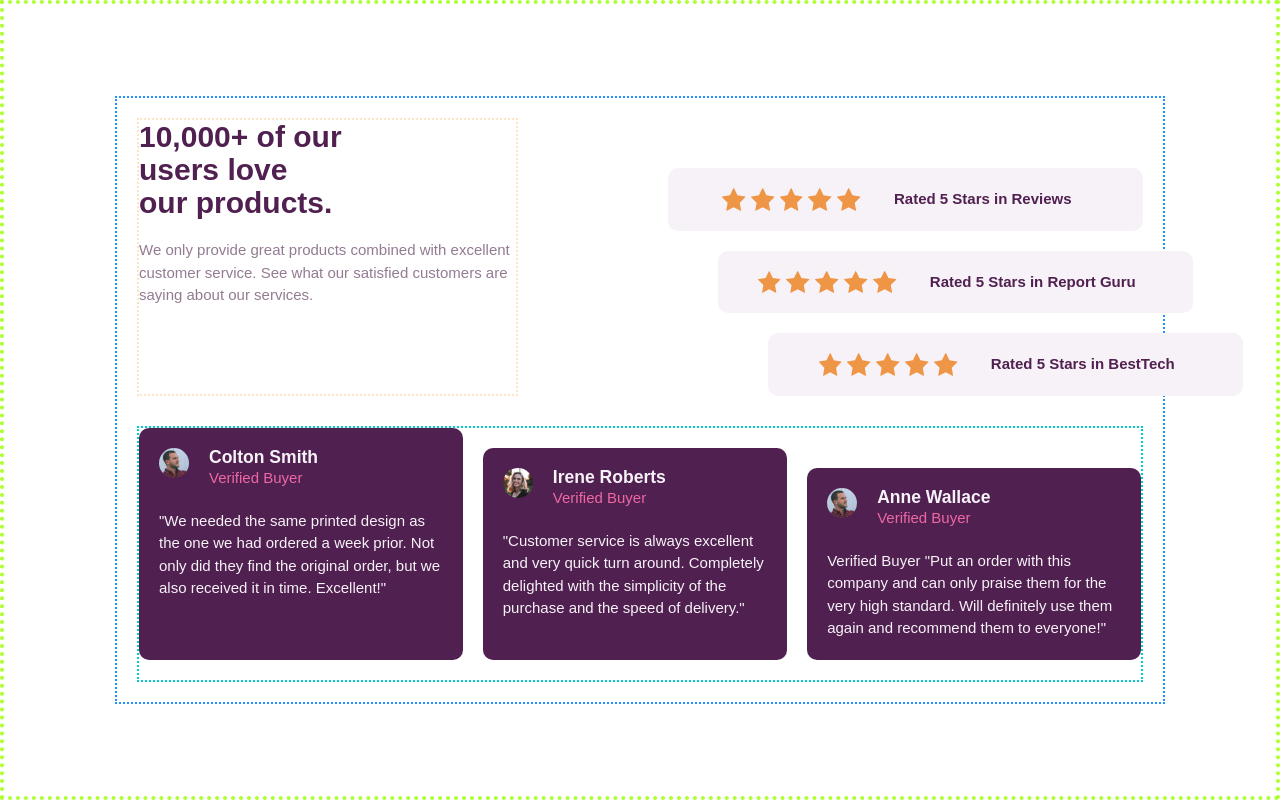
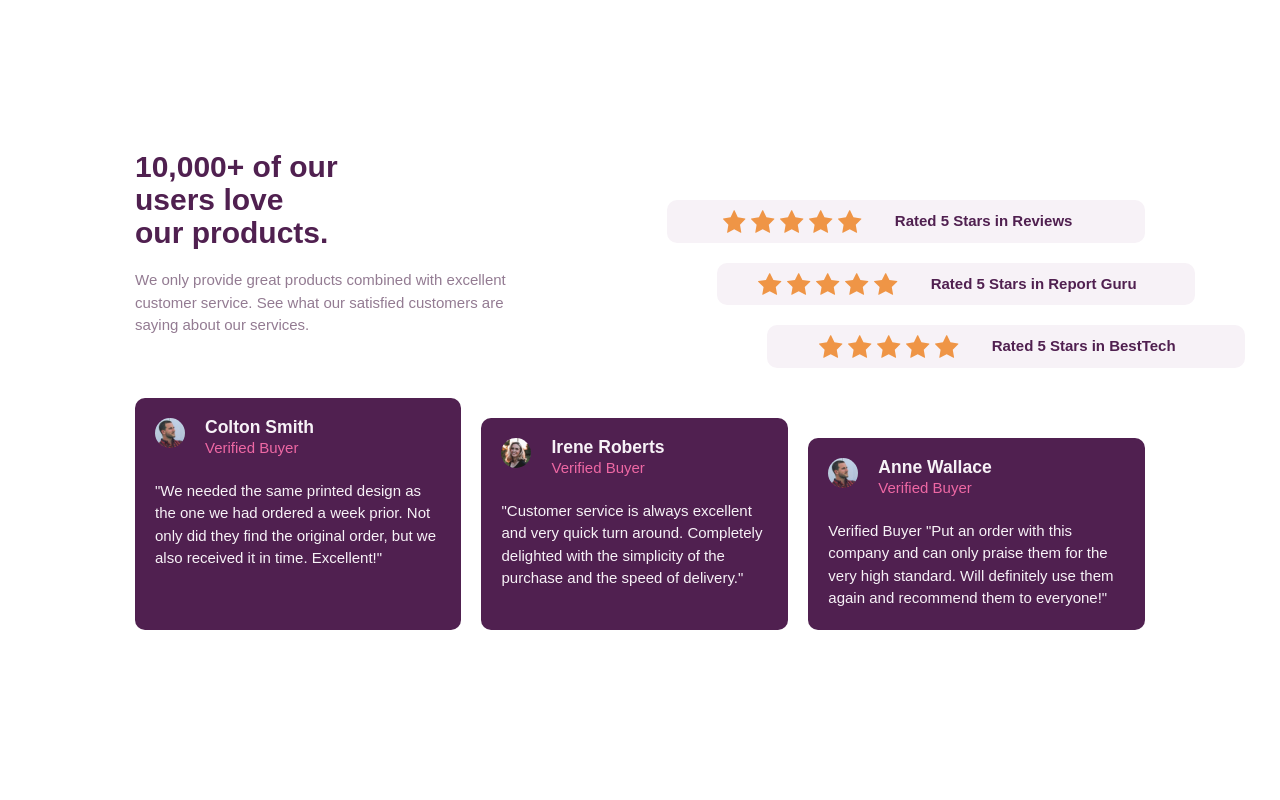
Before and after one commit to Eleniyancode/social-proof-section-page, a plain HTML site: page index.html in a window 1280 px wide. Drawn offline with Linux system fonts and the light colour scheme.

Commit message:
remove border

```diff
--- a/style.css
+++ b/style.css
@@ -109,7 +109,7 @@ body {
   display: flex;
   justify-content: center;
   align-items: center;
-  border: 4px dotted greenyellow;
+  /* border: 4px dotted greenyellow; */
   font-size: 15px;
   font-family: "League Spartan", sans-serif;
   font-optical-sizing: auto;
@@ -120,7 +120,7 @@ body {
 .container {
   width: 100%;
   max-width: 60em;
-  border: 2px dotted dodgerblue;
+  /* border: 2px dotted dodgerblue; */
   background: url(./images/bg-pattern-top-mobile.svg) url(./images/bg-pattern-bottom-mobile.svg);
   background-position: center top center bottom;
   background-size: contain;
@@ -128,7 +128,7 @@ body {
 }
 
 .first-section {
-  border: 2px dotted bisque;
+  /* border: 2px dotted bisque; */
   display: flex;
   flex-direction: column;
   justify-content: center;
@@ -239,7 +239,7 @@ body {
     margin-top: 50px;
   }
   .rating {
-    padding: 20px;
+    padding: 10px;
     gap: 50px;
     flex-direction: row;
     justify-content: center;
@@ -259,7 +259,7 @@ body {
     display: flex;
     flex-direction: row;
     gap: 20px;
-    border: 2px dotted darkturquoise;
+    /* border: 2px dotted darkturquoise; */
     position: relative;
     /* height: 400px; */
   }
```
